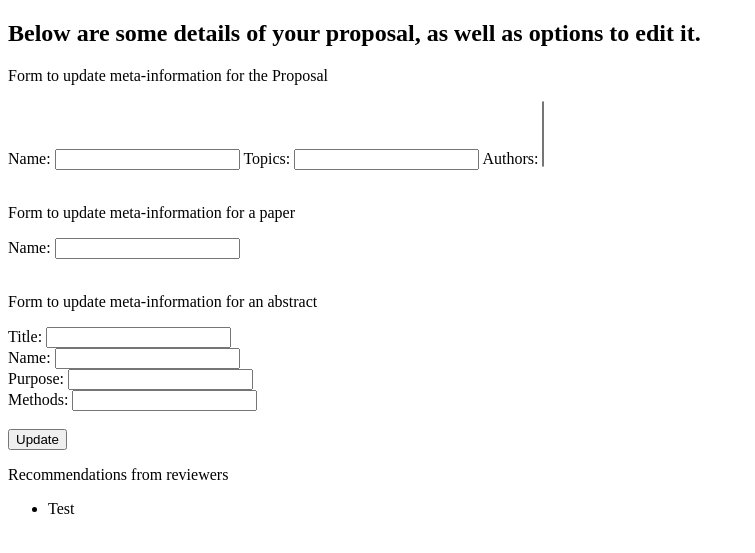
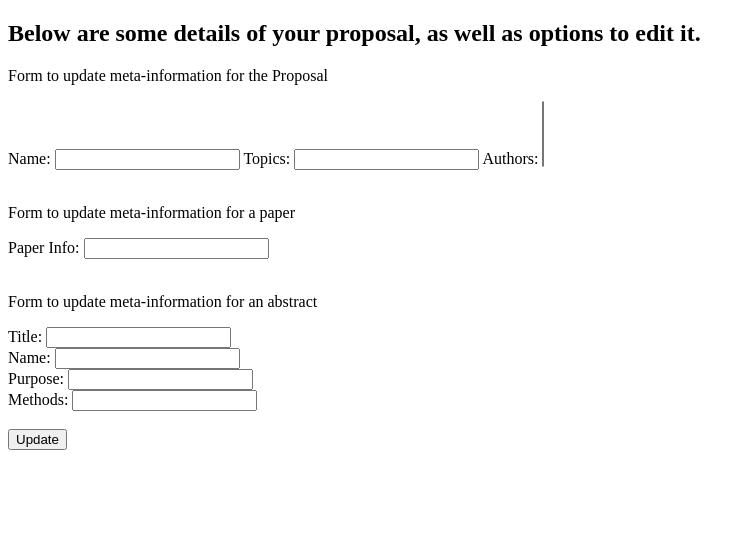
Before and after one commit to DobosP/stackoverflow, a Python web app: template app/templates/logged/author/conferences_accepted/conferences_accepted.htm in a window 1280 px wide. Shown: the top 553 px of the page, without its empty margins (0-755 px from the left). Run offline with Jinja, Linux system fonts and the light colour scheme; the template is opened without the code that fills it, so the values that code supplies are empty.

Commit message:
Last changes

```diff
--- a/app/templates/logged/author/conferences_accepted/conferences_accepted.htm
+++ b/app/templates/logged/author/conferences_accepted/conferences_accepted.htm
@@ -26,7 +26,7 @@
 
 	<p>Form to update meta-information for a paper</p>
 	<form>
-	<label for="papertext">Name: </label>
+	<label for="papertext">Paper Info: </label>
 	<input type="text" id="papertext" name="papertext">
 
 	</form>
@@ -48,11 +48,5 @@
 	</form>
 	<br>
 	<button id="updateproposal">Update</button>
-	<br>
-	<p>Recommendations from reviewers</p>
-	<ul id="listofrecommendations">
-		<li>Test</li>
-	</ul>
-	<br>
 </body>
 </html>
```
